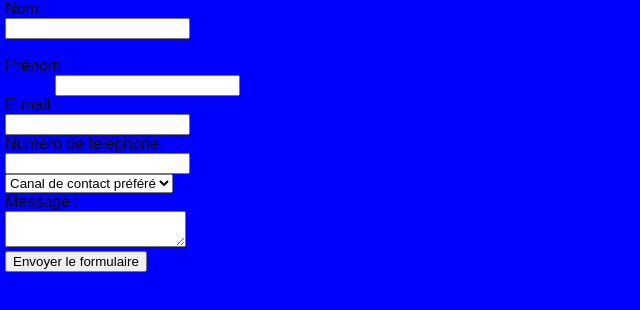
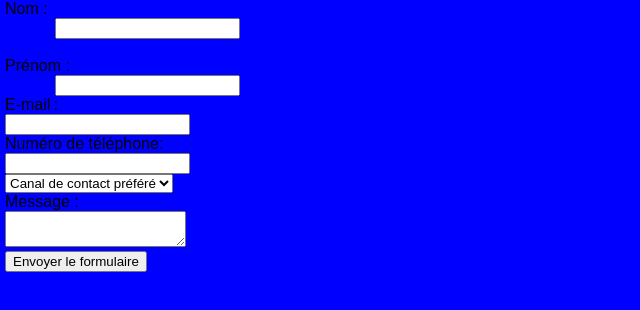
Before and after one commit to anthony1334/workshop-html, a plain HTML site: page contact.html in a window 1280 px wide. Shown: the whole page, without its empty margins (0-640 px from the left). Drawn offline with Linux system fonts and the light colour scheme.

Commit message:
add picture

```diff
--- a/contact.html
+++ b/contact.html
@@ -11,7 +11,7 @@
     <form action="/ma-page-de-traitement" method="post">
         <div>
             <label for="name">Nom :</label>
-            <input style="margin-left: 50px, width:100px"   type="text" id="name" name="user_name">
+            <input style="margin-left: 50px"   type="text" id="name" name="user_name">
         </div>
         <br>
         <div>
```
Also changed, not shown: cv.html (+5 -0 lines), images/joker.jpg (added), images/profil.jpg (added).
